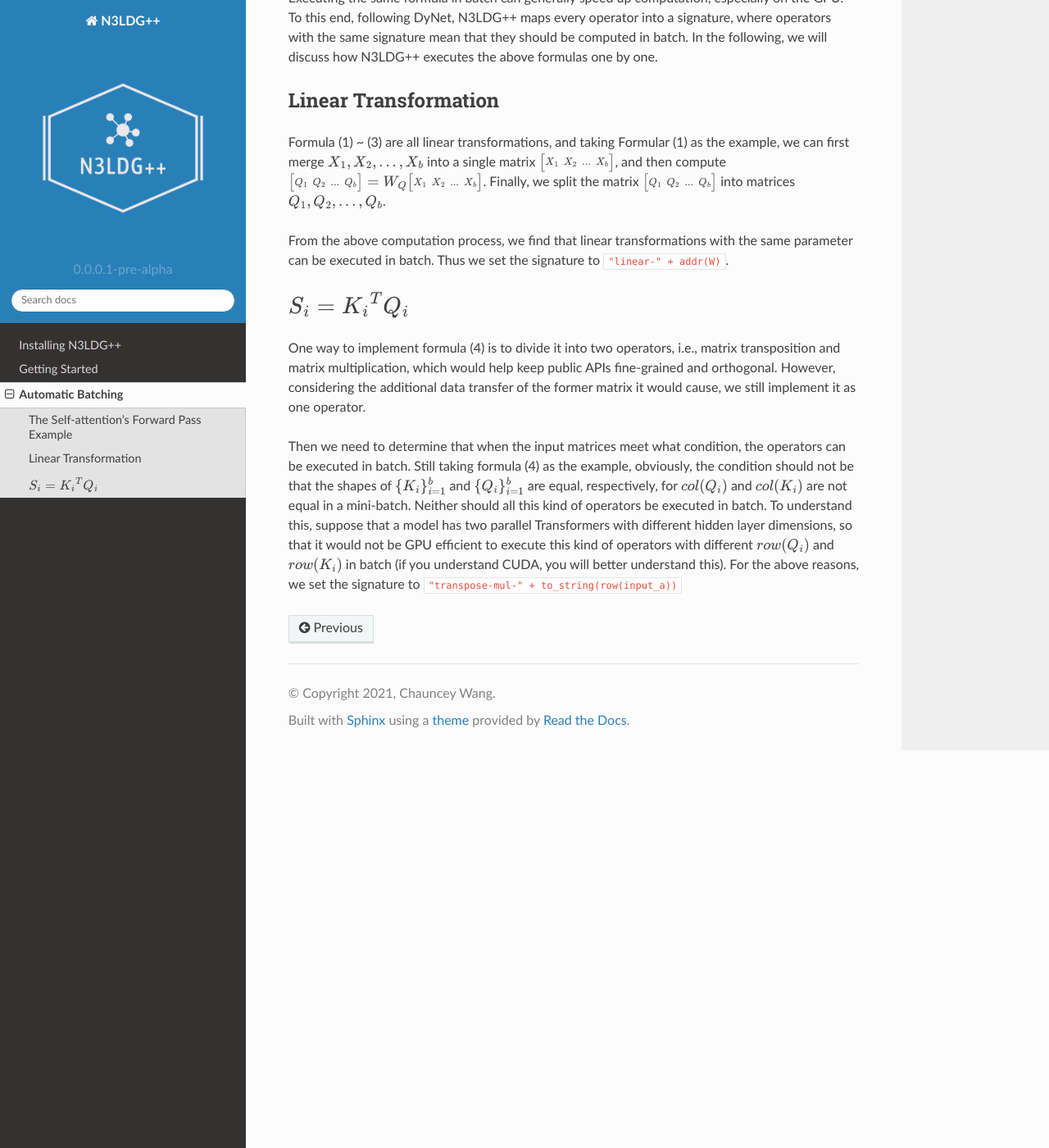
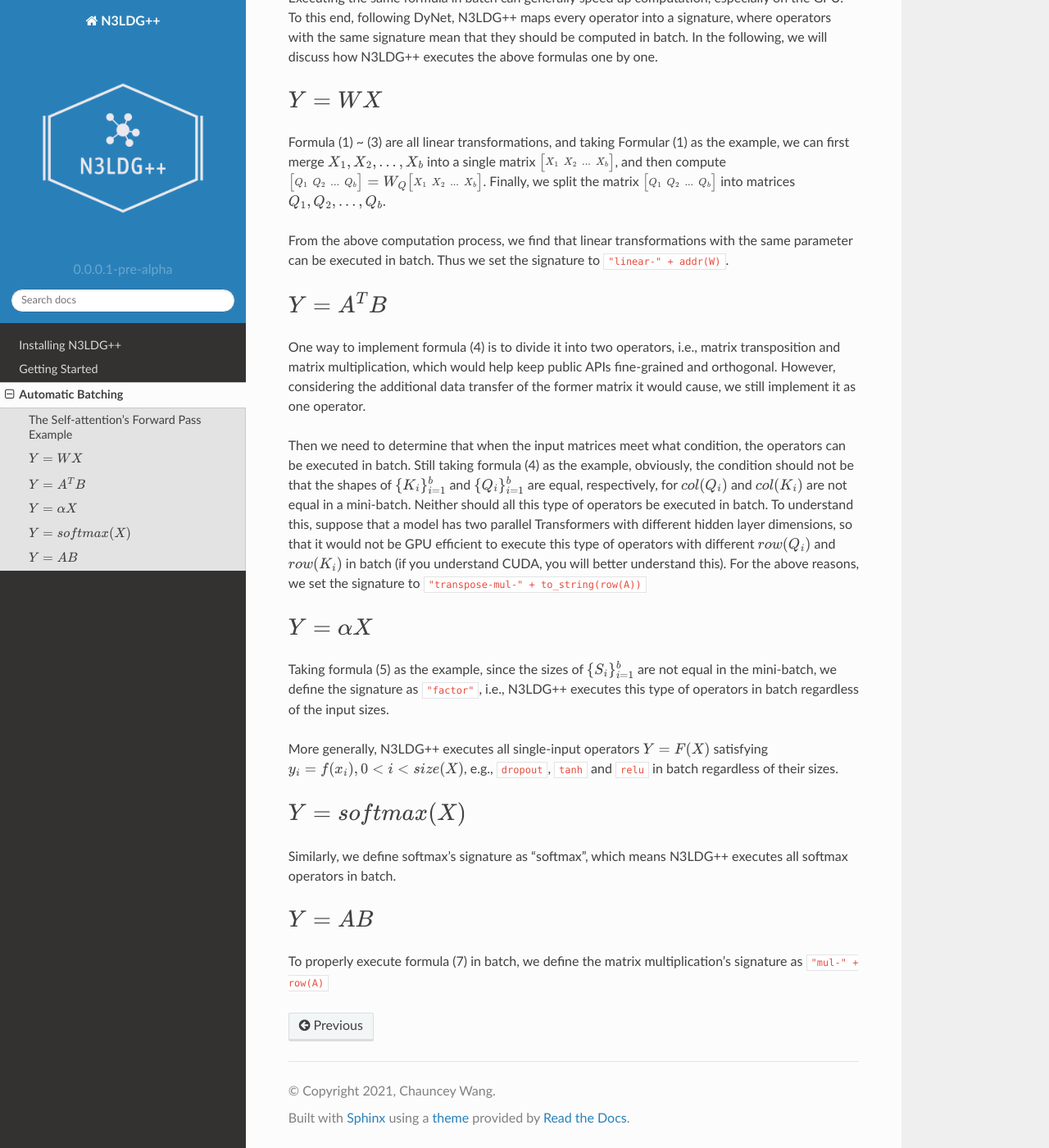
Before and after one commit to chncwang/InsNet, a Sphinx documentation site: the page built from docs/source/auto_batch.rst, in a window 1280 px wide and 1400 px high, scrolled down 656 px. Shown: the whole window at 82% size. Built offline with Sphinx 7.4.7 and the Read the Docs theme 2.0.0, drawn with Linux system fonts in a browser that asks for light colours.

Commit message:
update auto batch

```diff
--- a/docs/source/auto_batch.rst
+++ b/docs/source/auto_batch.rst
@@ -22,16 +22,33 @@ Given a mini-batch containing matrices :math:`\{X_i\}_{i=1}^b` satisfying :math:
 
 Executing the same formula in batch can generally speed up computation, especially on the GPU. To this end, following DyNet, N3LDG++ maps every operator into a signature, where operators with the same signature mean that they should be computed in batch. In the following, we will discuss how N3LDG++ executes the above formulas one by one.
 
-Linear Transformation
+:math:`Y = W X`
 ---------------------
 
 Formula (1) ~ (3) are all linear transformations,  and taking Formular (1) as the example, we can first merge :math:`X_1, X_2, ... , X_b` into a single matrix :math:`\bigl[ \begin{smallmatrix}X_1 & X_2 & ... & X_b\end{smallmatrix} \bigr]`, and then compute :math:`\bigl[ \begin{smallmatrix}Q_1 & Q_2 & ... & Q_b\end{smallmatrix} \bigr] = W_Q \bigl[ \begin{smallmatrix}X_1 & X_2 & ... & X_b\end{smallmatrix} \bigr]`. Finally, we split the matrix :math:`\bigl[ \begin{smallmatrix}Q_1 & Q_2 & ... & Q_b\end{smallmatrix} \bigr]` into matrices :math:`Q_1, Q_2, ... , Q_b`.
 
 From the above computation process, we find that linear transformations with the same parameter can be executed in batch. Thus we set the signature to :code:`"linear-" + addr(W)`.
 
-:math:`S_i = {K_i}^T Q_i`
---------------------------------------------------
+:math:`Y = A^T B`
+-------------------------
 
 One way to implement formula (4) is to divide it into two operators, i.e., matrix transposition and matrix multiplication, which would help keep public APIs fine-grained and orthogonal. However, considering the additional data transfer of the former matrix it would cause, we still implement it as one operator.
 
-Then we need to determine that when the input matrices meet what condition, the operators can be executed in batch. Still taking formula (4) as the example, obviously, the condition should not be that the shapes of :math:`\{K_i\}_{i=1}^b` and :math:`\{Q_i\}_{i=1}^b` are equal, respectively, for :math:`col(Q_i)` and :math:`col(K_i)` are not equal in a mini-batch. Neither should all this kind of operators be executed in batch. To understand this, suppose that a model has two parallel Transformers with different hidden layer dimensions, so that it would not be GPU efficient to execute this kind of operators with different :math:`row(Q_i)` and :math:`row(K_i)` in batch (if you understand CUDA, you will better understand this). For the above reasons, we set the signature to :code:`"transpose-mul-" + to_string(row(input_a))`
+Then we need to determine that when the input matrices meet what condition, the operators can be executed in batch. Still taking formula (4) as the example, obviously, the condition should not be that the shapes of :math:`\{K_i\}_{i=1}^b` and :math:`\{Q_i\}_{i=1}^b` are equal, respectively, for :math:`col(Q_i)` and :math:`col(K_i)` are not equal in a mini-batch. Neither should all this type of operators be executed in batch. To understand this, suppose that a model has two parallel Transformers with different hidden layer dimensions, so that it would not be GPU efficient to execute this type of operators with different :math:`row(Q_i)` and :math:`row(K_i)` in batch (if you understand CUDA, you will better understand this). For the above reasons, we set the signature to :code:`"transpose-mul-" + to_string(row(A))`
+
+:math:`Y = \alpha X`
+--------------------------------------
+
+Taking formula (5) as the example, since the sizes of :math:`\{S_i\}_{i=1}^b` are not equal in the mini-batch, we define the signature as :code:`"factor"`, i.e., N3LDG++ executes this type of operators in batch regardless of the input sizes.
+
+More generally, N3LDG++ executes all single-input operators :math:`Y = F(X)` satisfying :math:`y_i = f(x_i), 0 < i < size(X)`, e.g., :code:`dropout`, :code:`tanh` and :code:`relu` in batch regardless of their sizes.
+
+:math:`Y = softmax(X)`
+--------------------------
+
+Similarly, we define softmax's signature as "softmax", which means N3LDG++ executes all softmax operators in batch.
+
+:math:`Y = A B`
+------------------
+
+To properly execute formula (7) in batch, we define the matrix multiplication's signature as :code:`"mul-" + row(A)`
```
